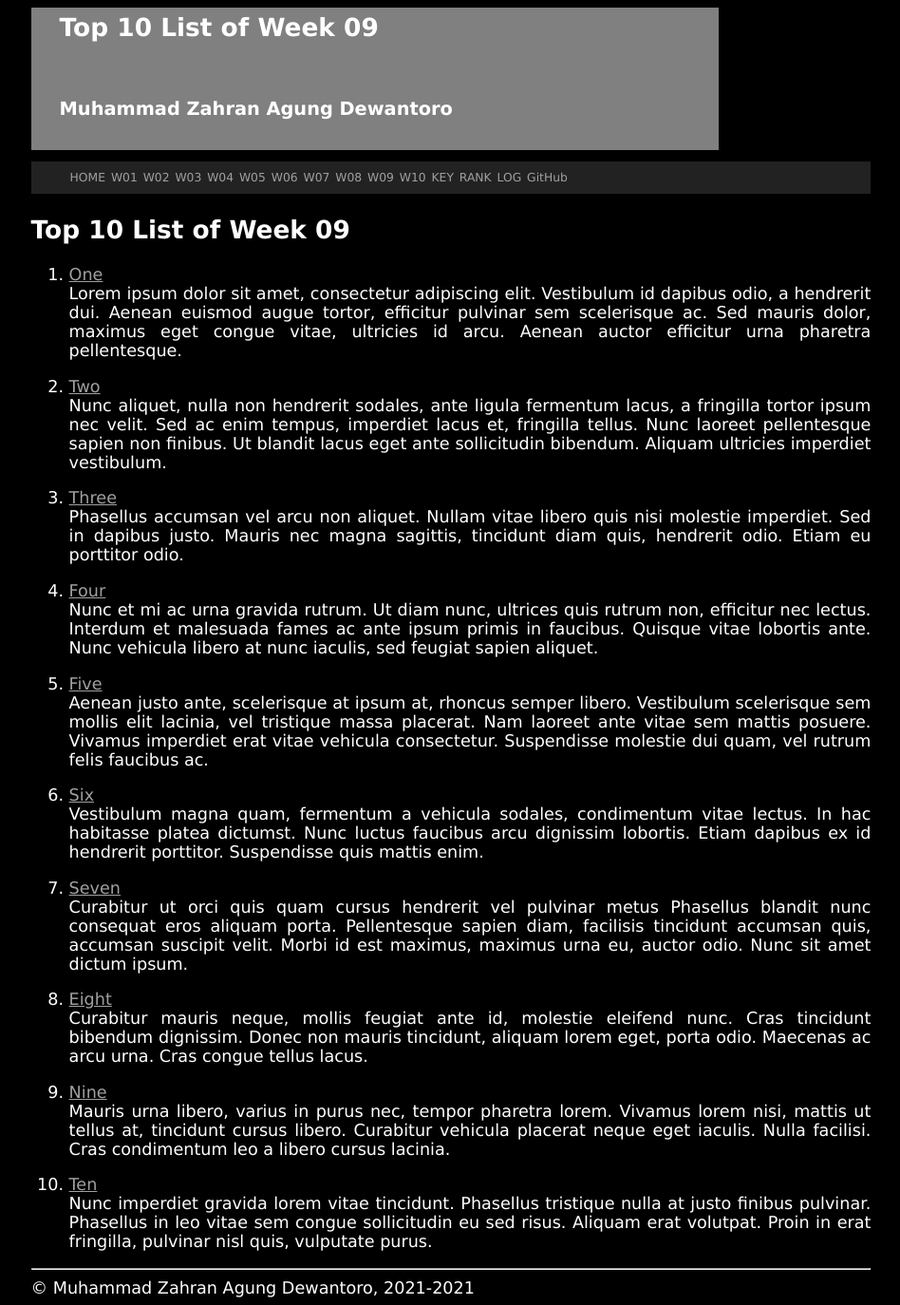
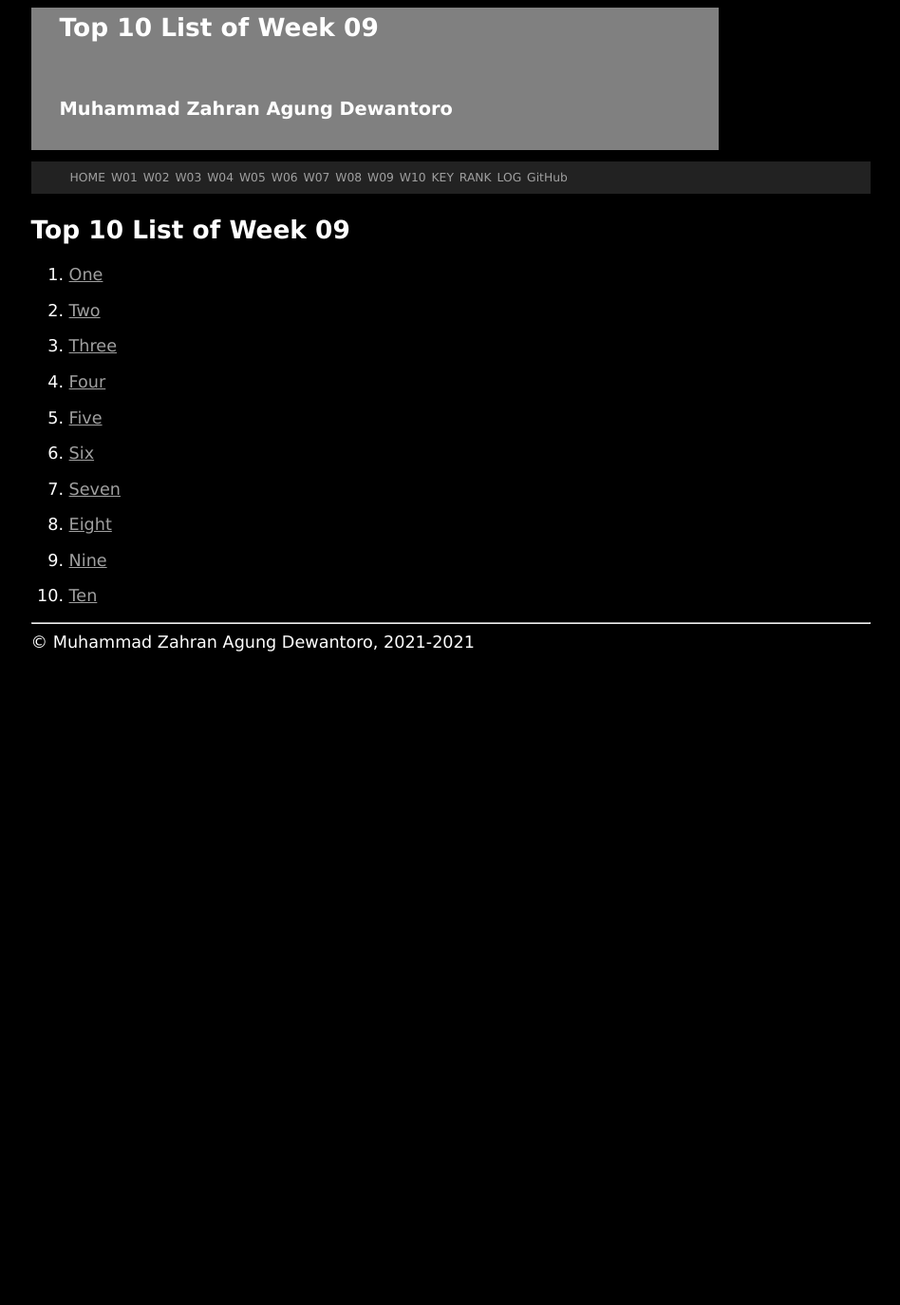
Before and after one commit to mzahranagung/os211, a Jekyll site: the page built from w09.md, in a window 1280 px wide. Shown: the whole page at 95% size, without its empty margins (165-1113 px from the left). Built offline with Jekyll 4.4.1, drawn with Linux system fonts in a browser that asks for light colours; our own code applies the rules of GitHub Pages for plain Markdown files; after the commit the page ends 900 px from its top, so only the background shows below that.

Commit message:
Update w09.md

```diff
--- a/w09.md
+++ b/w09.md
@@ -6,71 +6,21 @@ permalink: /W09/
 # Top 10 List of Week 09
 
 1. [One](https://en.wikipedia.org/wiki/1)<br>
-Lorem ipsum dolor sit amet, consectetur adipiscing elit.
-Vestibulum id dapibus odio, a hendrerit dui.
-Aenean euismod augue tortor, efficitur pulvinar sem scelerisque ac.
-Sed mauris dolor, maximus eget congue vitae, ultricies id arcu.
-Aenean auctor efficitur urna pharetra pellentesque.
 
 2. [Two](https://en.wikipedia.org/wiki/2)<br>
-Nunc aliquet, nulla non hendrerit sodales, ante ligula fermentum lacus, a fringilla tortor ipsum nec velit.
-Sed ac enim tempus, imperdiet lacus et, fringilla tellus.
-Nunc laoreet pellentesque sapien non finibus.
-Ut blandit lacus eget ante sollicitudin bibendum.
-Aliquam ultricies imperdiet vestibulum.
 
 3. [Three](https://en.wikipedia.org/wiki/3)<br>
-Phasellus accumsan vel arcu non aliquet.
-Nullam vitae libero quis nisi molestie imperdiet.
-Sed in dapibus justo.
-Mauris nec magna sagittis, tincidunt diam quis, hendrerit odio.
-Etiam eu porttitor odio.
 
 4. [Four](https://en.wikipedia.org/wiki/4)<br>
-Nunc et mi ac urna gravida rutrum.
-Ut diam nunc, ultrices quis rutrum non, efficitur nec lectus.
-Interdum et malesuada fames ac ante ipsum primis in faucibus.
-Quisque vitae lobortis ante.
-Nunc vehicula libero at nunc iaculis, sed feugiat sapien aliquet.
 
 5. [Five](https://en.wikipedia.org/wiki/5)<br>
-Aenean justo ante, scelerisque at ipsum at, rhoncus semper libero.
-Vestibulum scelerisque sem mollis elit lacinia, vel tristique massa placerat.
-Nam laoreet ante vitae sem mattis posuere.
-Vivamus imperdiet erat vitae vehicula consectetur.
-Suspendisse molestie dui quam, vel rutrum felis faucibus ac.
 
 6. [Six](https://en.wikipedia.org/wiki/6)<br>
-Vestibulum magna quam, fermentum a vehicula sodales, condimentum vitae lectus.
-In hac habitasse platea dictumst.
-Nunc luctus faucibus arcu dignissim lobortis.
-Etiam dapibus ex id hendrerit porttitor.
-Suspendisse quis mattis enim.
 
 7. [Seven](https://en.wikipedia.org/wiki/7)<br>
-Curabitur ut orci quis quam cursus hendrerit vel pulvinar metus
-Phasellus blandit nunc consequat eros aliquam porta.
-Pellentesque sapien diam, facilisis tincidunt accumsan quis, accumsan suscipit velit.
-Morbi id est maximus, maximus urna eu, auctor odio.
-Nunc sit amet dictum ipsum.
 
 8. [Eight](https://en.wikipedia.org/wiki/8)<br>
-Curabitur mauris neque, mollis feugiat ante id, molestie eleifend nunc.
-Cras tincidunt bibendum dignissim.
-Donec non mauris tincidunt, aliquam lorem eget, porta odio.
-Maecenas ac arcu urna.
-Cras congue tellus lacus.
 
 9. [Nine](https://en.wikipedia.org/wiki/9)<br>
-Mauris urna libero, varius in purus nec, tempor pharetra lorem.
-Vivamus lorem nisi, mattis ut tellus at, tincidunt cursus libero.
-Curabitur vehicula placerat neque eget iaculis.
-Nulla facilisi.
-Cras condimentum leo a libero cursus lacinia.
 
 10. [Ten](https://en.wikipedia.org/wiki/10)<br>
-Nunc imperdiet gravida lorem vitae tincidunt.
-Phasellus tristique nulla at justo finibus pulvinar.
-Phasellus in leo vitae sem congue sollicitudin eu sed risus.
-Aliquam erat volutpat.
-Proin in erat fringilla, pulvinar nisl quis, vulputate purus.
```
